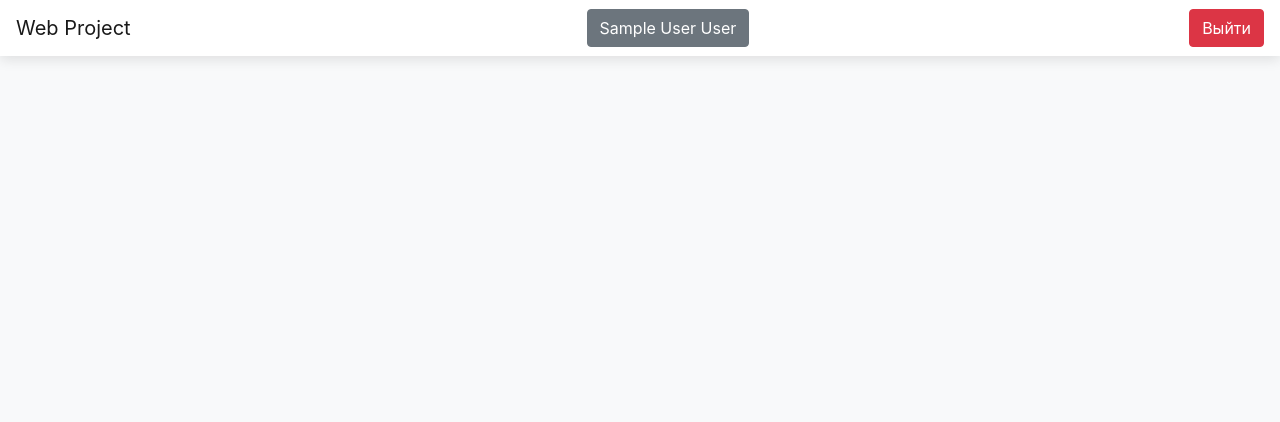
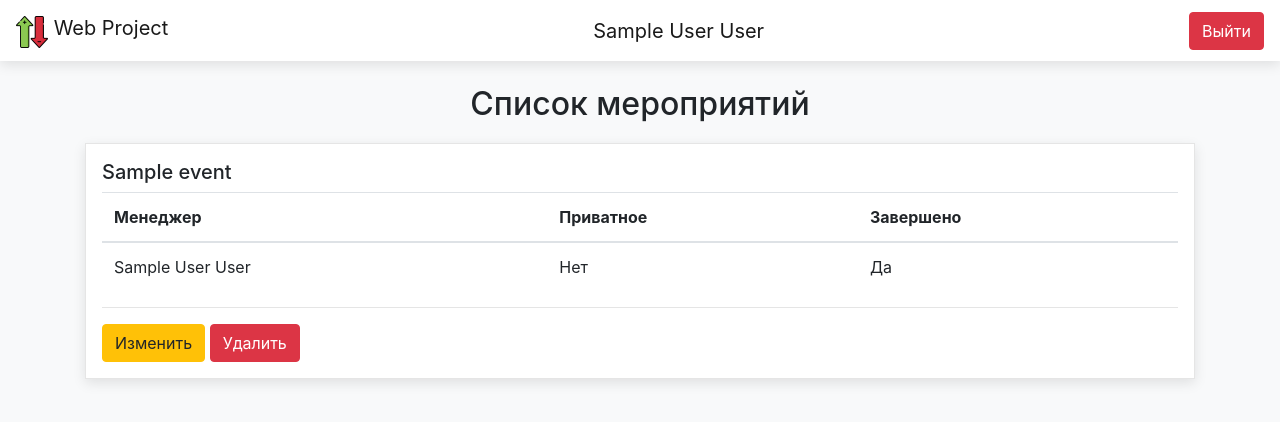
Before and after one commit to swedsss/web-project, a Flask app: page / in a window 1280 px wide. Shown: the top 422 px of the page. Run offline with Flask 2, Linux system fonts and the light colour scheme; a user stored in the database is signed in; tables that the repository leaves empty hold one stand-in row (values such as "Sample post"); some libraries are stand-ins or nearby versions.

Commit message:
Создание главной страницы со списком мероприятий

```diff
--- a/blueprints/events_bp.py
+++ b/blueprints/events_bp.py
@@ -41,7 +41,6 @@ def add_event():
 def edit_event(event_id):
     params = {
         'app_name': APP_NAME,
-        'title': "Изменить мероприятие",
     }
     session = db_session.create_session()
     event = session.query(Event).get(event_id)
@@ -50,6 +49,7 @@ def edit_event(event_id):
         return render_template("base.html", **params)
 
     form = EditEventForm()
+    params['title'] = "Изменить мероприятие"
     params['form'] = form
     if request.method == 'GET':
         form.title.data = event.title
@@ -70,13 +70,13 @@ def edit_event(event_id):
 def delete_event(event_id):
     params = {
         'app_name': APP_NAME,
-        'title': "Удалить мероприятие",
     }
     session = db_session.create_session()
     event = session.query(Event).get(event_id)
     if not event:
         params['error'] = f'Мероприятия с id {event_id} не существует'
         return render_template("base.html", **params)
+    params['title'] = "Удалить мероприятие"
     params['success'] = f'Мероприятие "{event.title}" успешно удалено'
     session.delete(event)
     session.commit()
--- a/main.py
+++ b/main.py
@@ -2,7 +2,7 @@ from flask import Flask, render_template, request, make_response, jsonify
 from flask_login import LoginManager
 from flask_restful import Api
 from data import db_session
-from data.models import User
+from data.models import User, Event
 from blueprints import users_bp, events_bp
 from api import users_resource, events_resource
 from constants import *
@@ -46,9 +46,22 @@ def not_found(error):
 @app.route("/")
 def root():
     params = {
-        'app_name': APP_NAME
+        'app_name': APP_NAME,
+        'title': 'Список мероприятий'
     }
-    return render_template('base.html', **params)
+    event_list = []
+
+    session = db_session.create_session()
+    for event in session.query(Event).all():
+        manager = session.query(User).get(event.manager_id)
+
+        event_list.append({'id': event.id,
+                           'manager_id': event.manager_id,
+                           'manager': f"{manager.get_full_name()}" if manager else '?',
+                           'title': event.title, 'is_private': event.is_private,
+                           'is_done': event.is_done})
+    params['event_list'] = event_list
+    return render_template('event_list.html', **params)
 
 
 def main():
--- a/static/css/style.css
+++ b/static/css/style.css
@@ -7,17 +7,21 @@ main .title {
     margin-bottom: 20px;
 }
 
+.general-block {
+    padding: 16px;
+    background-color: white;
+    border: 1px solid rgba(0, 0, 0, 0.1);
+    box-shadow: 0 4px 12px rgba(0, 0, 0, 0.1);
+    margin-bottom: 20px;
+}
+
 .form-container {
     max-width: 600px;
     margin: 0 auto;
 }
 
 .form-block {
-    padding: 16px;
-    background-color: white;
-    box-shadow: 0 4px 12px rgba(0, 0, 0, 0.1);
-    margin-bottom: 20px;
-    line-height: 0.5;
+   line-height: 0.5;
 }
 
 form > div {
--- a/templates/base.html
+++ b/templates/base.html
@@ -8,6 +8,7 @@
           integrity="sha384-Vkoo8x4CGsO3+Hhxv8T/Q5PaXtkKtu6ug5TOeNV6gBiFeWPGFN9MuhOf23Q9Ifjh"
           crossorigin="anonymous">
     <link rel="stylesheet" href="{{ url_for('static', filename='css/style.css') }}">
+    <link rel="icon" href="{{ url_for('static', filename='img/favicon.ico') }}">
     {% if title %}
         <title>{{ app_name }} - {{ title }}</title>
     {% else %}
@@ -18,10 +19,12 @@
 <header>
     <nav class="navbar navbar-light bg-white">
         <a class="navbar-brand" href="/">
+            <img class="d-inline-block align-text-top brand-logo"
+                 src="{{ url_for('static', filename='img/logo.png') }}" alt="logo">
             {{ app_name }}
         </a>
         {% if current_user.is_authenticated %}
-            <a class="btn btn-secondary" href="#">{{ current_user.get_full_name() }}</a>
+            <a class="navbar-brand" href="#">{{ current_user.get_full_name() }}</a>
         {% endif %}
         <div>
             {% if current_user.is_authenticated %}
--- a/templates/event_form.html
+++ b/templates/event_form.html
@@ -2,7 +2,7 @@
 
 {% block content %}
     <div class="form-container">
-        <div class="form-block">
+        <div class="general-block form-block">
             <form action="" method="post">
                 {{ form.hidden_tag() }}
                 <div>
--- /dev/null
+++ b/templates/event_list.html
@@ -0,0 +1,33 @@
+{% extends "base.html" %}
+
+{% block content %}
+    <div class="event-list-container">
+        {% for event in event_list %}
+            <div class="general-block event-block">
+                <p class="h5">{{ event['title'] }}</p>
+                <table class="table">
+                  <thead>
+                    <tr>
+                      <th scope="col">Менеджер</th>
+                      <th scope="col">Приватное</th>
+                      <th scope="col">Завершено</th>
+                    </tr>
+                  </thead>
+                  <tbody>
+                    <tr>
+                      <td>{{ event['manager'] }}</td>
+                        <td>{% if event.is_private %}Да{% else %}Нет{% endif %}</td>
+                        <td>{% if event.is_done %}Да{% else %}Нет{% endif %}</td>
+                    </tr>
+                  </tbody>
+                </table>
+
+                {% if current_user.is_authenticated and current_user.id == event['manager_id'] %}
+                    <hr>
+                    <a class="btn btn-warning" href="/events/edit/{{ event['id'] }}">Изменить</a>
+                    <a class="btn btn-danger" href="/events/delete/{{ event['id'] }}">Удалить</a>
+                {% endif %}
+            </div>
+        {% endfor %}
+    </div>
+{% endblock %}
--- a/templates/login_form.html
+++ b/templates/login_form.html
@@ -2,7 +2,7 @@
 
 {% block content %}
     <div class="form-container">
-        <div class="form-block">
+        <div class="general-block form-block">
             <form action="" method="post">
                 {{ form.hidden_tag() }}
                 <div>
--- a/templates/register_form.html
+++ b/templates/register_form.html
@@ -2,7 +2,7 @@
 
 {% block content %}
     <div class="form-container">
-        <div class="form-block">
+        <div class="general-block form-block">
             <form action="" method="post">
                 {{ form.hidden_tag() }}
                 <div>
```
Also changed, not shown: static/img/favicon.ico (added), static/img/logo.png (added).
